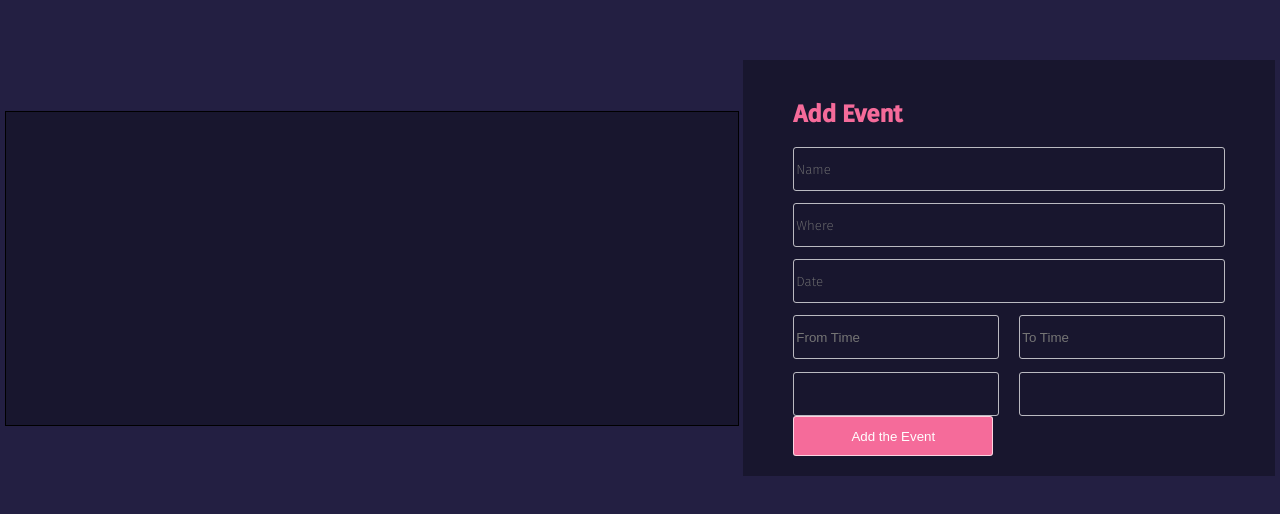
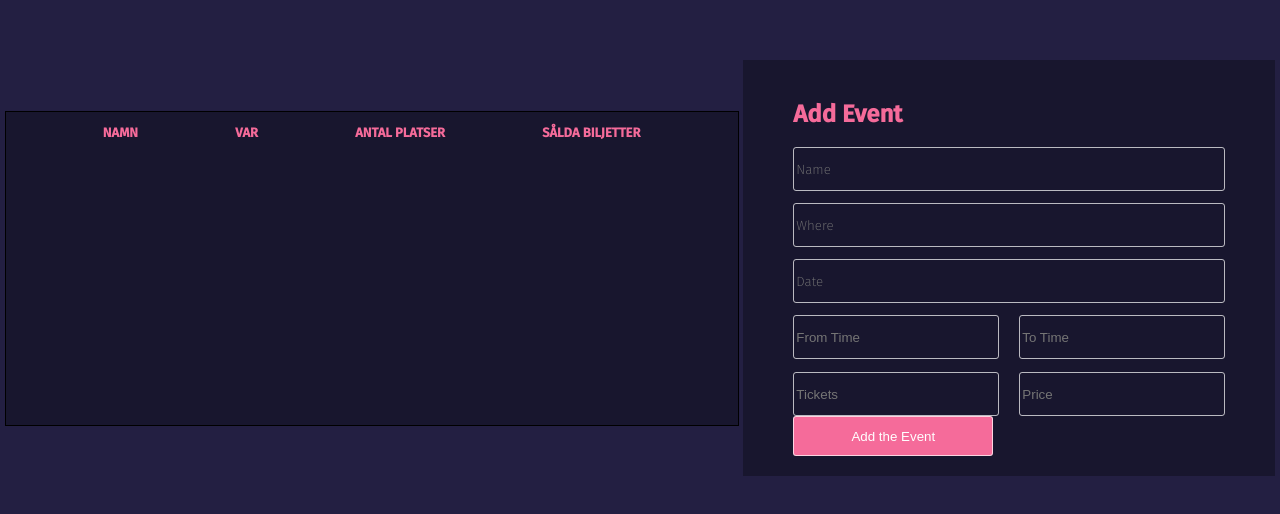
Before and after one commit to maxaakre/mini_project_mayhem, a Vue app: page /#/admin in a window 1280 px wide. Shown: the part 132-646 px from the top of the page. Built offline with nearby package versions, Linux system fonts and the light colour scheme; a web font is replaced by a local one.

Commit message:
started on the frontend for the list of events

```diff
--- a/src/views/Admin.vue
+++ b/src/views/Admin.vue
@@ -1,6 +1,16 @@
 <template>
   <div class="wrapper">
-    <div class="list"></div>
+    <div class="list">
+      <div class="info">
+        <div><p>NAMN</p></div>
+        <div><p>VAR</p></div>
+        <div><p>ANTAL PLATSER</p></div>
+        <div><p>SÅLDA BILJETTER</p></div>
+
+      </div>
+
+      <div class="events"></div>
+    </div>
     <div class="form">
       <h2>Add Event</h2>
 
@@ -13,8 +23,8 @@
         <div class="inputQuad">
           <input type="text" class="half" placeholder="From Time">
           <input type="text" class="half" placeholder="To Time">
-          <input type="text" class="half">
-          <input type="text" class="half">
+          <input type="text" class="half" placeholder="Tickets">
+          <input type="text" class="half" placeholder="Price">
         </div>
 
         <button>Add the Event</button>
@@ -43,6 +53,21 @@ export default {};
     height: 313px;
     border: 1px solid #000000;
     background: rgba(0, 0, 0, 0.3);
+
+    .info{
+        // border: 2px solid white;
+        display: flex;
+        flex-flow: row;
+        justify-content: space-evenly;
+      p{
+        color:#F56B9A;
+      font-family: Fira Sans;
+      font-style: normal;
+      font-weight: bold;
+      font-size: 13px;
+      }
+
+    }
   }
   .form {
     display: flex;
```
